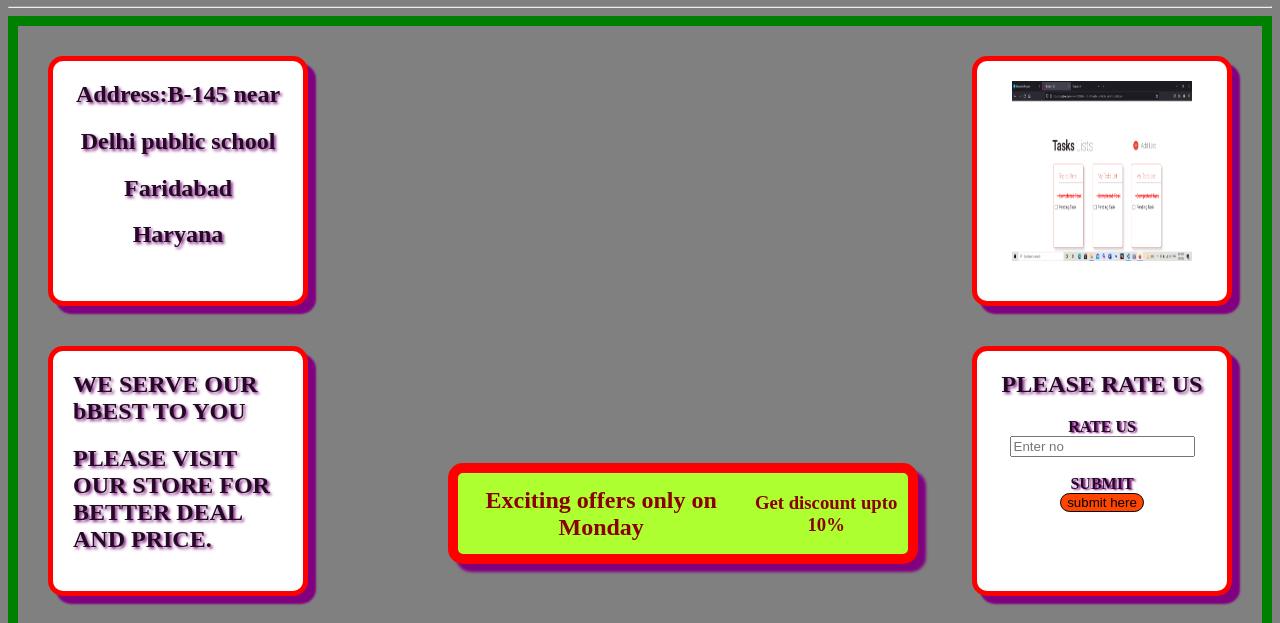
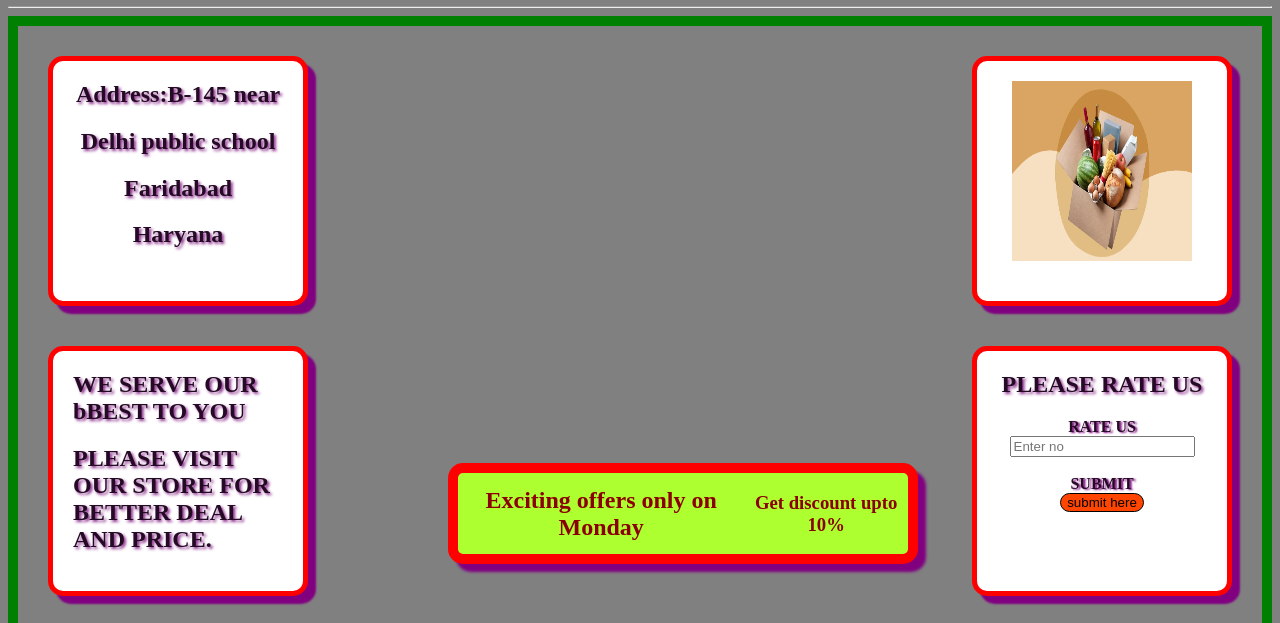
Before and after one commit to dhanapuspharajan/css-assessment-3, a plain HTML site: page index.html in a window 1280 px wide. Shown: the part 177-800 px from the top of the page. Drawn offline with Linux system fonts and the light colour scheme.

Commit message:
image added

```diff
--- a/index.html
+++ b/index.html
@@ -30,7 +30,7 @@
           <h2>Haryana</h2>
         </div>
         <div class="box image-container">
-          <img src="Screenshot (21).png" alt="" />
+          <img src="Grocery.webp" alt="" />
         </div>
         <div class="box notice">
           <h2>WE SERVE OUR bBEST TO YOU</h2>
```
Also changed, not shown: Grocery.webp (added).
